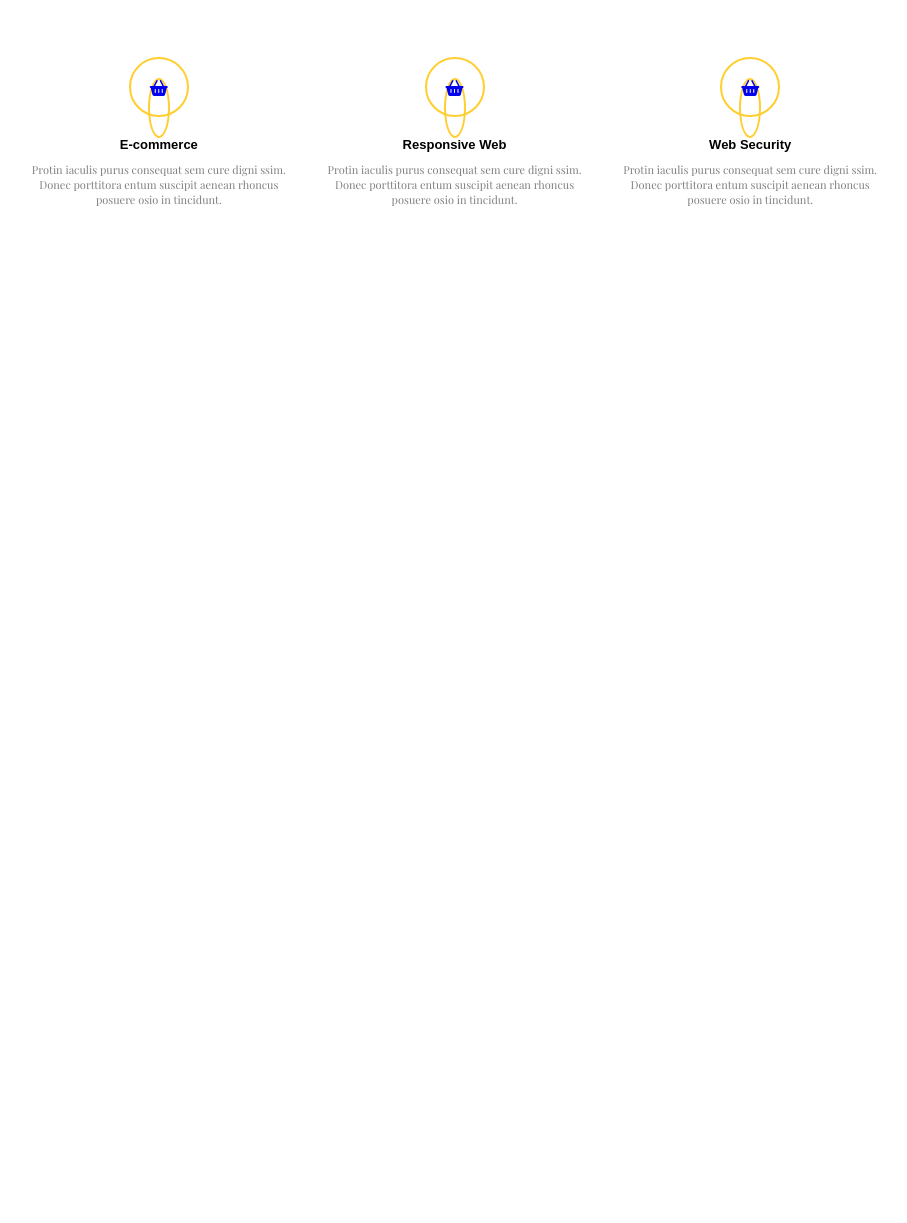
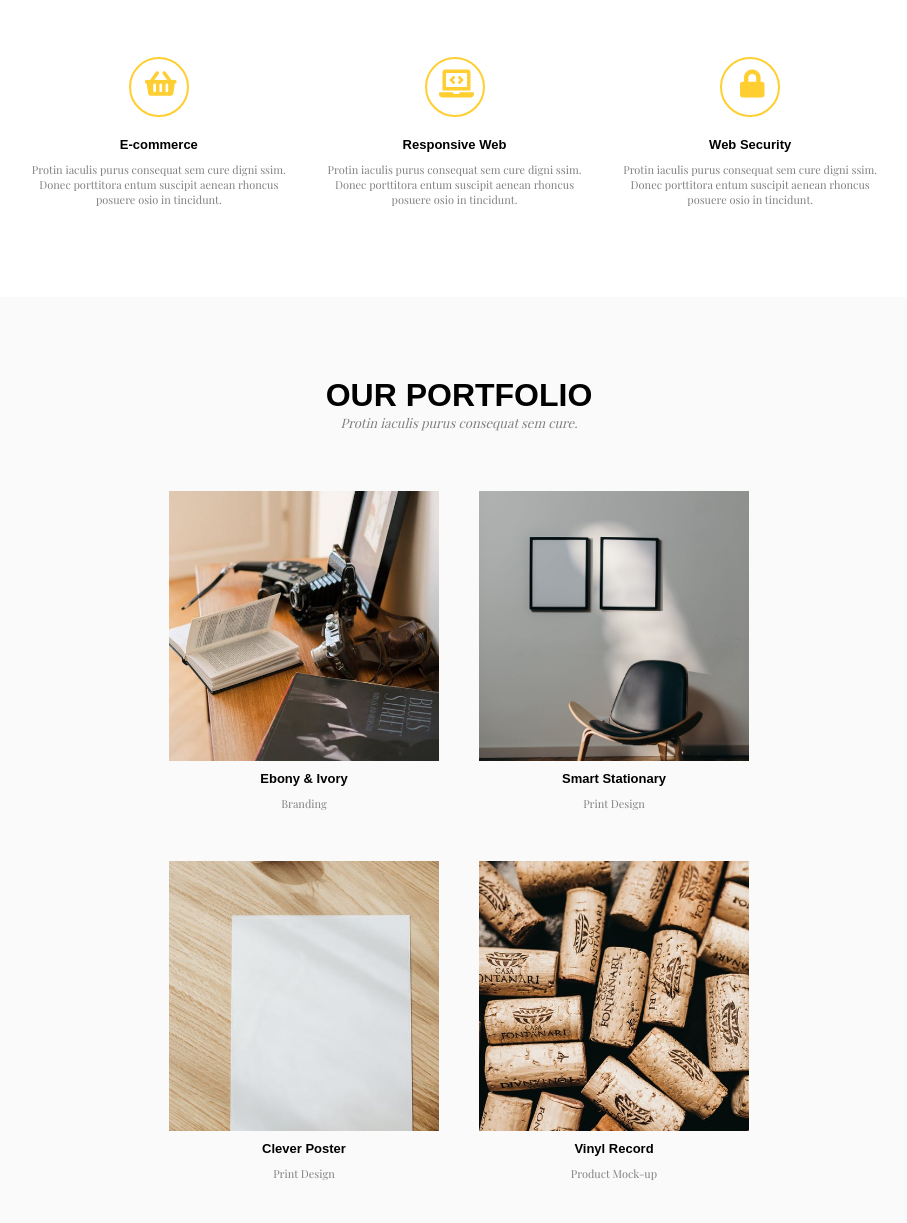
Before and after one commit to DariuszKazmierczak/zadanie-4.6, a website: page index.html in a window 1280 px wide. Shown: the part 617-1840 px from the top of the page, without its empty margins (181-1088 px from the left). Before the commit the page ends 914 px from the top, so only its background shows below. Drawn offline with nearby package versions, Linux system fonts and the light colour scheme.

Commit message:
add our portfolio section

```diff
--- a/index.html
+++ b/index.html
@@ -6,10 +6,10 @@
     <meta name="viewport" content="width=device-width, initial-scale=1.0">
     <title>Zadanie_3_dodatkowe</title>
     <link rel="stylesheet" type="text/css" href="./css/style.css">
-    <link rel="stylesheet" href="path/to/font-awesome/css/font-awesome.min.css">
     <link rel="preconnect" href="https://fonts.googleapis.com">
     <link rel="preconnect" href="https://fonts.gstatic.com" crossorigin>
     <link href="https://fonts.googleapis.com/css2?family=Dancing+Script:wght@400;500;600&family=Playfair+Display:wght@400;500;600&family=Roboto:wght@300;400;700&display=swap" rel="stylesheet">
+    <link rel="stylesheet" href="https://use.fontawesome.com/releases/v5.5.0/css/all.css">
 </head>
 <body>
     <header>
@@ -58,7 +58,7 @@
 
                 <div class="tab">
                         <div class="tab-icon__wrapper">
-                            <a href="#" class="icon-border"><i class="fas fa-shopping-basket"></i></a>
+                            <a href="#"><i class="fas fa-shopping-basket"></i></a>
                         </div>
 
                         <div class="tab-description">
@@ -69,7 +69,7 @@
 
                 <div class="tab">
                     <div class="tab-icon__wrapper">
-                        <a href="#" class="icon-border"><i class="fas fa-shopping-basket"></i></a>
+                        <a href="#"><i class="fas fa-laptop-code"></i></a>
                     </div>
 
                     <div class="tab-description">
@@ -80,7 +80,7 @@
 
                 <div class="tab">
                     <div class="tab-icon__wrapper">
-                        <a href="#" class="icon-border"><i class="fas fa-shopping-basket"></i></a>
+                        <a href="#"><i class="fas fa-lock"></i></a>
                     </div>
 
                     <div class="tab-description">
@@ -91,8 +91,89 @@
 
             </div>
 
+        </div>
+    </section>
+
+    <section class="portfolio section">
+        <div class="container">
+
+            <div class="section-title__wrapper">
+                <h3 class="section-title">OUR PORTFOLIO</h3>
+                <p class="section-subtitle">Protin iaculis purus consequat sem cure.</p>
+            </div>
+
+            <div class="tab-wrapper">
+
+                <div class="tab-portfolio">
+                    <div class="tab-img__wrapper">
+                        <img src="/images/2.jpeg" alt="">
+                    </div>
+
+                    <div class="tab-description">
+                        <h5 class="tab-title">Ebony & Ivory</h5>
+                        <p class="tab-description">Branding</p>
+                    </div>
+                </div>
+
+                <div class="tab-portfolio">
+                    <div class="tab-img__wrapper">
+                        <img src="/images/1.jpeg" alt="">
+                    </div>
+
+                    <div class="tab-description">
+                        <h5 class="tab-title">Smart Stationary</h5>
+                        <p class="tab-description">Print Design</p>
+                    </div>
+                </div>
+
+                <div class="tab-portfolio">
+                    <div class="tab-img__wrapper">
+                        <img src="/images/3.jpeg" alt="">
+                    </div>
+
+                    <div class="tab-description">
+                        <h5 class="tab-title">Clever Poster</h5>
+                        <p class="tab-description">Print Design</p>
+                    </div>
+                </div>
+
+                <div class="tab-portfolio">
+                    <div class="tab-img__wrapper">
+                        <img src="/images/4.jpeg" alt="">
+                    </div>
+
+                    <div class="tab-description">
+                        <h5 class="tab-title">Vinyl Record</h5>
+                        <p class="tab-description">Product Mock-up</p>
+                    </div>
+                </div>
+
+                <div class="tab-portfolio">
+                    <div class="tab-img__wrapper">
+                        <img src="/images/5.jpeg" alt="">
+                    </div>
+
+                    <div class="tab-description">
+                        <h5 class="tab-title">Treehouse Template</h5>
+                        <p class="tab-description">Web Design</p>
+                    </div>
+                </div>
+
+                <div class="tab-portfolio">
+                    <div class="tab-img__wrapper">
+                        <img src="/images/6.jpeg" alt="">
+                    </div>
+
+                    <div class="tab-description">
+                        <h5 class="tab-title">Burned Logo</h5>
+                        <p class="tab-description">Branding</p>
+                    </div>
+                </div>
+
+            </div>
 
         </div>
     </section>
+
 </body>
 </html>
--- a/sass/style.scss
+++ b/sass/style.scss
@@ -34,7 +34,7 @@ body {
 }
 
 .section {
-	margin: 80px 0;
+	padding: 80px 0;
 }
 
 .container {
@@ -180,21 +180,19 @@ header {
 		width: 33%;
 
 		.tab-icon__wrapper {
-			display: block;
-			width: 100%;
 			margin: 20px auto;
 			height: 60px;
 			width: 60px;
 			line-height: 60px;
 			border: 2px solid $color-cta;
 			border-radius: 50%;
-			text-align: center;
 
-			.fa-shopping-basket {
-				// color: $color-cta;
+			.fas {
+				color: $color-cta;
+				font-size: 28px;
 				height: 60px;
-				border: 2px solid $color-cta;
-				border-radius: 50%;
+				width: 60px;
+				text-align: center;
 			}
 		}
 
@@ -219,4 +217,52 @@ header {
 	}
 }
 
+/* OUR PORTFOLIO */
+
+.portfolio {
+	background: $color-light;
+
+	.tab-wrapper {
+		display: flex;
+		flex-wrap: wrap;
+		justify-content: center;
+
+		.tab-portfolio {
+			width: 270px;
+			margin: 1% 0 1% 0;
+			margin: 20px;
+
+			.tab-img__wrapper {
+				width: 100%;
+				height: 270px;
+
+				img {
+					width: 100%;
+					height: 100%;
+					object-fit: cover;
+				}
+			}
+
+			.tab-description {
+				bottom: 0;
+				text-align: center;
+
+				.tab-title {
+					font-size: $font-size__description;
+					font-weight: 600;
+					margin-top: 10px;
+				}
+
+				.tab-description {
+					font-family: $font-subtitle;
+					font-size: 11px;
+					margin: 10px 20px;
+					// font-style: italic;
+					color: grey;
+				}
+			}
+		}
+	}
+}
+
 /*# sourceMappingURL=style.css.map */
```
Also changed, not shown: css/style.css, images/1.jpeg (added), images/2.jpeg (added), images/3.jpeg (added), images/4.jpeg (added), images/5.jpeg (added), images/6.jpeg (added), 1 other file.
